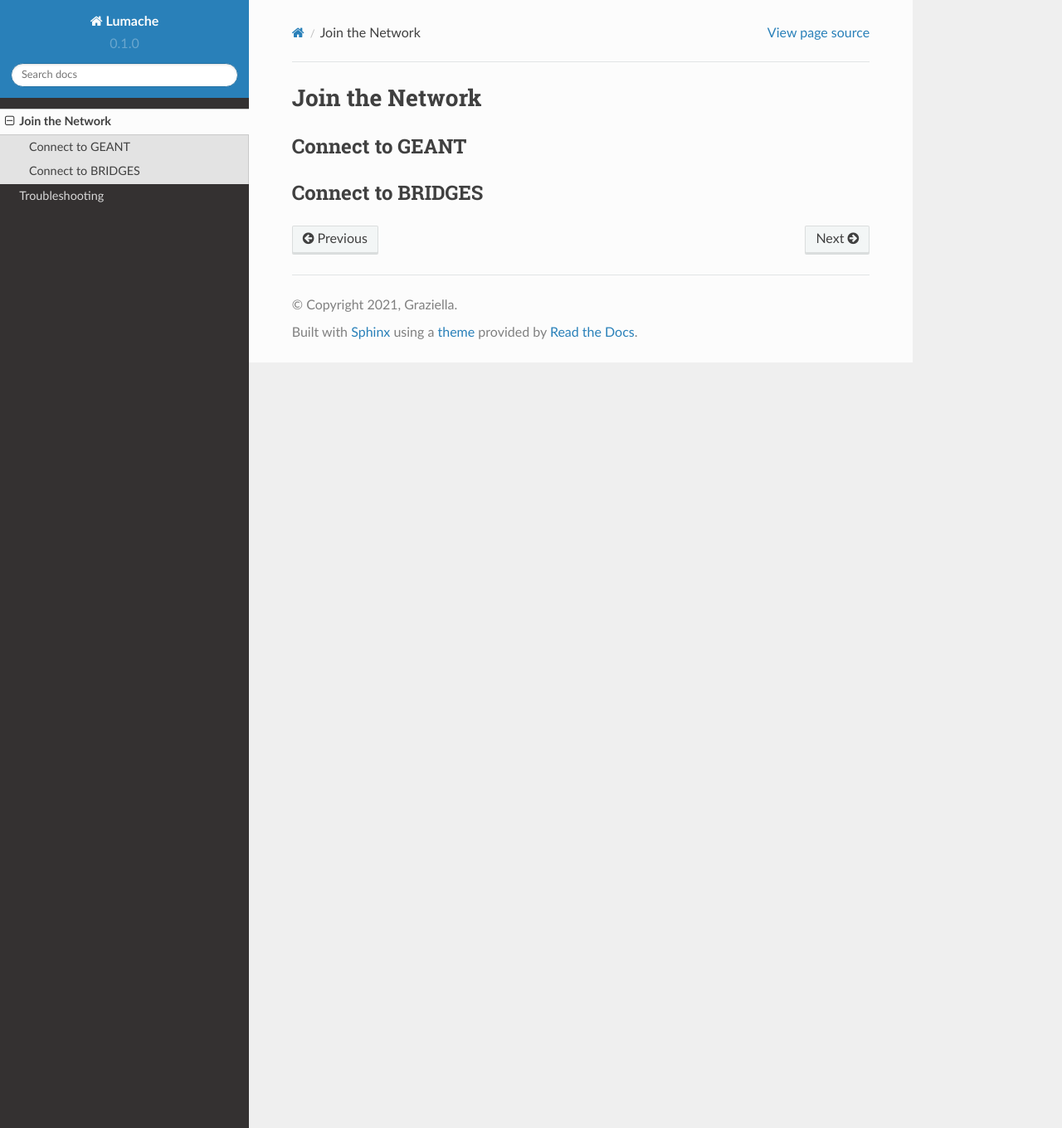
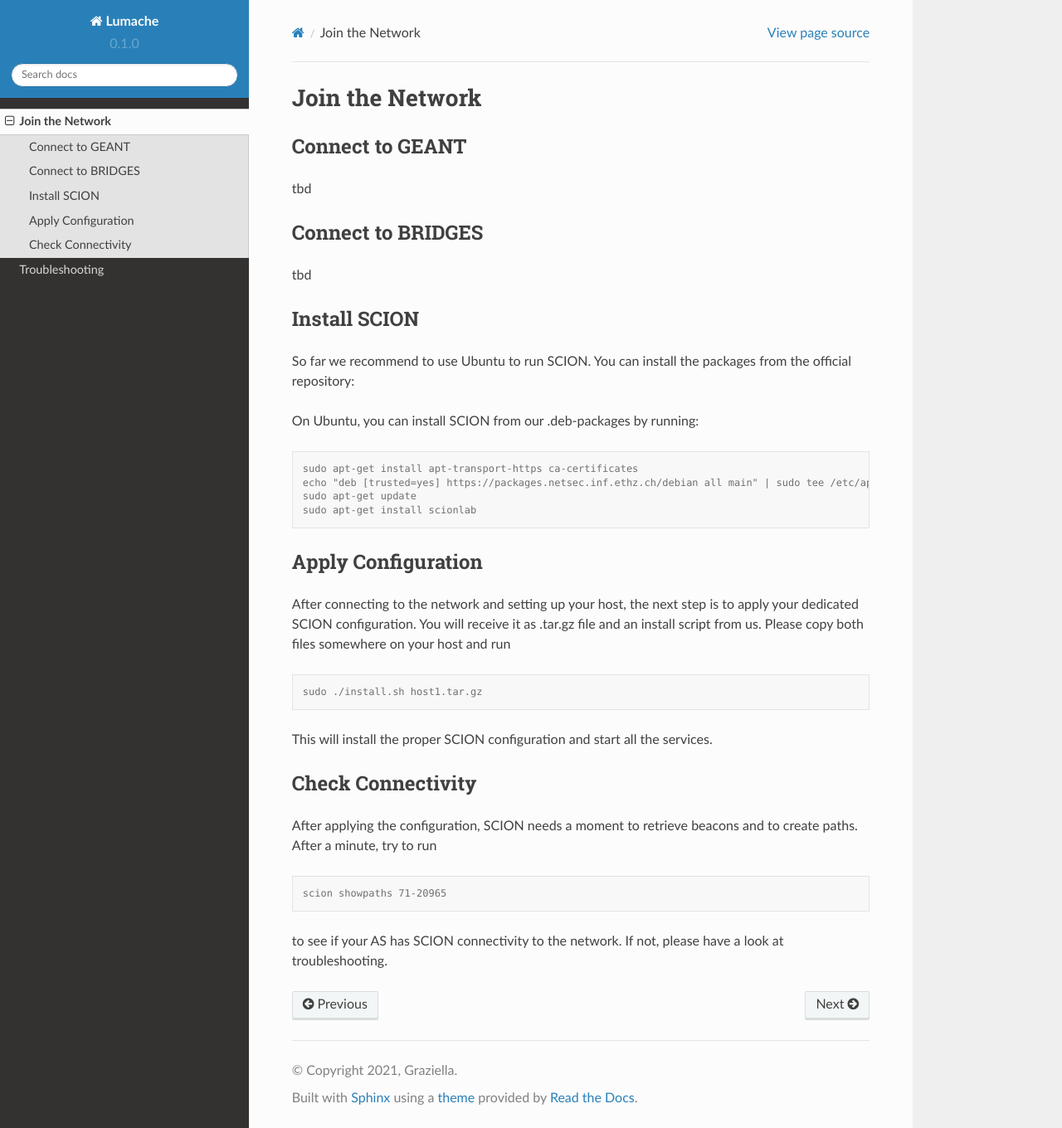
Before and after one commit to netsys-lab/scion-education-network-documentation, a Sphinx documentation site: the page built from docs/source/join.rst, in a window 1280 px wide and 1360 px high. Shown: the whole window at 83% size. Built offline with Sphinx 7.4.7 and the Read the Docs theme 2.0.0, drawn with Linux system fonts in a browser that asks for light colours.

Commit message:
Update join.rst

```diff
--- a/docs/source/join.rst
+++ b/docs/source/join.rst
@@ -4,5 +4,44 @@ Join the Network
 Connect to GEANT
 ----------------
 
+tbd
+
 Connect to BRIDGES
 ----------------
+
+tbd
+
+Install SCION
+----------------
+So far we recommend to use Ubuntu to run SCION. You can install the packages from the official repository:
+
+On Ubuntu, you can install SCION from our .deb-packages by running:
+
+.. code-block:: console
+
+  sudo apt-get install apt-transport-https ca-certificates
+  echo "deb [trusted=yes] https://packages.netsec.inf.ethz.ch/debian all main" | sudo tee /etc/apt/sources.list.d/scionlab.list
+  sudo apt-get update
+  sudo apt-get install scionlab
+
+Apply Configuration
+----------------
+
+After connecting to the network and setting up your host, the next step is to apply your dedicated SCION configuration. You will receive it as .tar.gz file and an install script from us. Please copy both files somewhere on your host and run
+
+.. code-block:: console
+
+  sudo ./install.sh host1.tar.gz
+
+This will install the proper SCION configuration and start all the services.
+
+Check Connectivity
+----------------
+
+After applying the configuration, SCION needs a moment to retrieve beacons and to create paths. After a minute, try to run
+
+.. code-block:: console
+
+  scion showpaths 71-20965
+
+to see if your AS has SCION connectivity to the network. If not, please have a look at troubleshooting.
```
